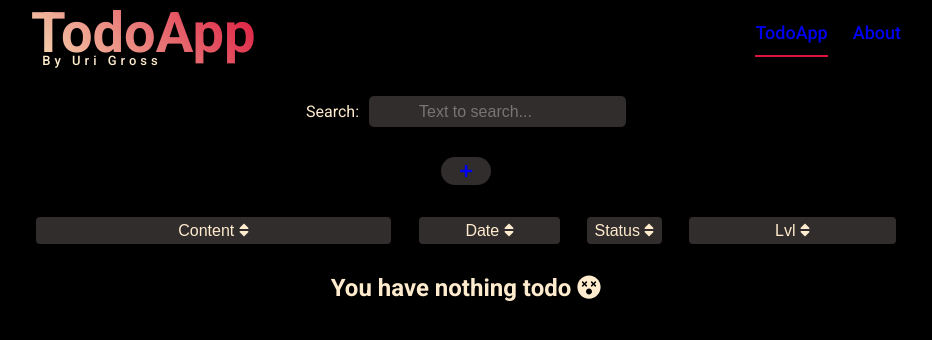
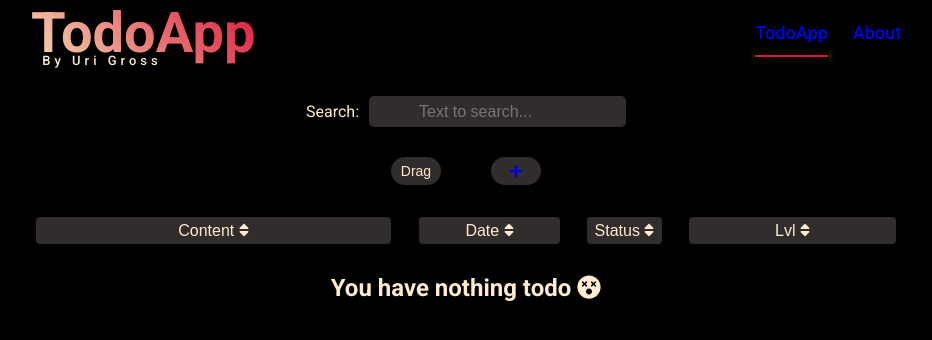
Before and after one commit to urigross/TodoApp., an Angular app: page /#/ in a window 1280 px wide. Shown: the top 340 px of the page, without its empty margins (174-1106 px from the left). Built offline with nearby package versions, Linux system fonts and the light colour scheme.

Commit message:
Created Drag button on todo-component and made it toggle the draggble functionality

```diff
--- a/src/app/cmps/todo-list/todo-list.component.html
+++ b/src/app/cmps/todo-list/todo-list.component.html
@@ -1,11 +1,13 @@
-<div *ngIf="isDraggbleMode" cdkDropList class="todo-list" (cdkDropListDropped)="drop($event)">
+<div *ngIf="isDraggble; else elseBlock" cdkDropList class="todo-list" (cdkDropListDropped)="drop($event)">
     <div class="todo-box" *ngFor="let todo of todos; trackBy trackByFn" cdkDrag>
         <div class="todo-custom-placeholder" *cdkDragPlaceholder></div>
         <app-todo-preview [todo]="todo" (onIdToRemove)="onIdToRemove.emit($event)" (onToggleIsDone)="onToggleIsDone.emit($event)"></app-todo-preview>
     </div>
 </div>
-<div class="todo-list">
-    <div class="todo-box" *ngFor="let todo of todos; trackBy trackByFn">
-        <app-todo-preview [todo]="todo" (onIdToRemove)="onIdToRemove.emit($event)" (onToggleIsDone)="onToggleIsDone.emit($event)"></app-todo-preview>
+<ng-template #elseBlock>
+    <div class="todo-list">
+        <div class="todo-box" *ngFor="let todo of todos; trackBy trackByFn">
+            <app-todo-preview [todo]="todo" (onIdToRemove)="onIdToRemove.emit($event)" (onToggleIsDone)="onToggleIsDone.emit($event)"></app-todo-preview>
+        </div>
     </div>
-</div>
+</ng-template>
--- a/src/app/cmps/todo-list/todo-list.component.scss
+++ b/src/app/cmps/todo-list/todo-list.component.scss
@@ -17,7 +17,6 @@
 }
 
 .cdk-drag-preview {
-    box-sizing: border-box;
       border-radius: 4px;
       box-shadow: 0 5px 5px -3px rgba(0, 0, 0, 0.2),
       0 8px 10px 1px rgba(0, 0, 0, 0.14),
--- a/src/app/cmps/todo-list/todo-list.component.ts
+++ b/src/app/cmps/todo-list/todo-list.component.ts
@@ -10,7 +10,7 @@ import {CdkDragDrop, moveItemInArray} from '@angular/cdk/drag-drop';
   changeDetection: ChangeDetectionStrategy.OnPush
 })
 export class TodoListComponent {
-  isDraggbleMode=false;
+  @Input() isDraggble:boolean=false;
   @Input() todos!: Todo[] | null;
   @Output() onSelectTodo = new EventEmitter<string>();
   @Output() onIdToRemove = new EventEmitter<string>();
--- a/src/app/pages/todo/todo.component.html
+++ b/src/app/pages/todo/todo.component.html
@@ -1,7 +1,11 @@
 <section class="todo-app-container max-width">
     <!-- filter -->
     <app-todo-filter></app-todo-filter>
-    <a routerLink="/edit" class="add-btn"><fa-icon [icon]="faPlus"></fa-icon></a>
+    <!-- upper btns set -->
+    <div class="upper-buttons-container">
+        <button class="drag-btn" (click)="isDraggble=!isDraggble">Drag</button>
+        <a routerLink="/edit" class="add-btn"><fa-icon [icon]="faPlus"></fa-icon></a>
+    </div>
     <!-- sorting btns -->
     <div class="sort-btn-container">
         <button class="content-btn" (click)="onToggleSort('title')">Content <fa-icon [icon]="faSort"></fa-icon></button>
@@ -10,7 +14,7 @@
         <button class="importance-btn" (click)="onToggleSort('importance')">Lvl <fa-icon [icon]="faSort"></fa-icon></button>
     </div>
     <!-- todos -->
-    <app-todo-list *ngIf="(todos$ | async)?.length !== 0 else loading" [todos]="todos$ | async" (onIdToRemove)="onIdToRemove($event)"
+    <app-todo-list *ngIf="(todos$ | async)?.length !== 0 else loading" [todos]="todos$ | async" [isDraggble]="isDraggble" (onIdToRemove)="onIdToRemove($event)"
     (onToggleIsDone)="onToggleIsDone($event)"></app-todo-list>
     <ng-template #loading>
         <h2>You have nothing todo <fa-icon [icon]="faDizzy"></fa-icon></h2>
--- a/src/app/pages/todo/todo.component.scss
+++ b/src/app/pages/todo/todo.component.scss
@@ -1,4 +1,9 @@
-.add-btn {
+.todo-app-container{
+    .upper-buttons-container{
+        display: flex;
+        justify-content: space-between;
+        width: 150px;
+        .add-btn, .drag-btn {
             width: 50px;
             height: 28px;
             text-align: center;
@@ -9,14 +14,19 @@
             background-color: rgb(49, 45, 45);
         }
 
+    }
+}
+
 @media (max-width: 3000px) {
     .todo-app-container {
         margin-bottom: 36px;
         display: flex;
         flex-direction: column;
         align-items: center;
+        .upper-buttons-container{
             .add-btn {
                 margin-bottom: 32px;
+            }
         }
     }
     .add-todo-container {
@@ -140,8 +150,10 @@
                 padding: 12px;
             }
         }
+        .upper-buttons-container{
             .add-btn {
                 margin-bottom: 20px;
+            }
         }
     }
 }
--- a/src/app/pages/todo/todo.component.ts
+++ b/src/app/pages/todo/todo.component.ts
@@ -24,6 +24,7 @@ export class TodoComponent implements OnInit {
   faDizzy = faDizzy;
   isAddTodo: boolean = false;
   isEditTodo: boolean = false;
+  isDraggble = false;
 
   constructor(private todoService: TodoService, location: Location, router: Router) {
     router.events.subscribe(val=>{
@@ -36,10 +37,6 @@ export class TodoComponent implements OnInit {
         this.isAddTodo = false;
         this.isEditTodo = false;
       }
-      // if(urlPath.includes('/edit/')){
-      //   this.isEditTodo = true;
-      // }
-     //TODO: complete if with editable: id with params!
     })
   }
 
@@ -55,16 +52,9 @@ export class TodoComponent implements OnInit {
     this._saveTodo(data);
 
   }
-
-  // onIsShown(data: boolean): void {
-  //   this.isShown = data;
-  //   this.todos$ = this.todoService.query();
-  // }
   ngOnInit(): void {
     console.log('todo component on init')
-    //this.todos$ = this.todoService.todos$;
     this.todos$ = this.todoService.query();
-    //console.log(this.todoService.todos$)
     this.loadEmptyTodo();
   }
 
```
Lines whose indentation alone changed are shown as unchanged.
